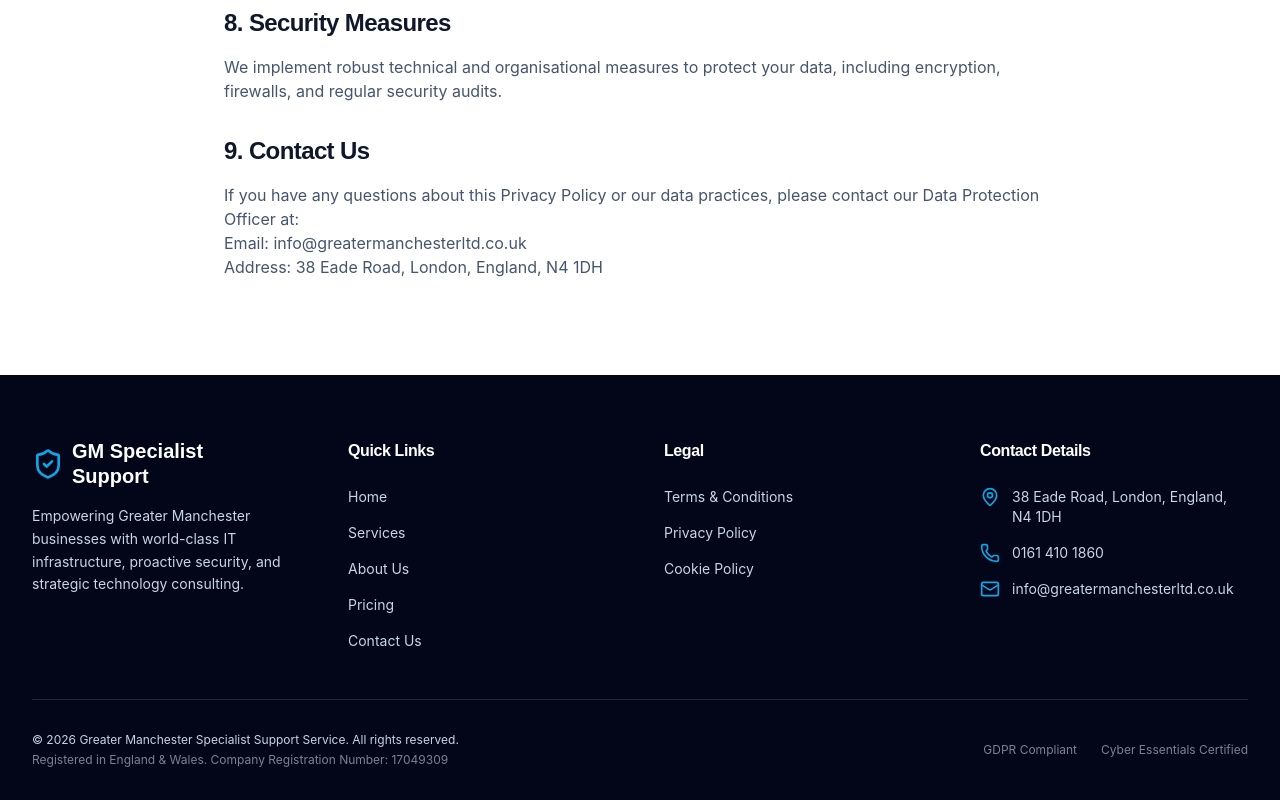
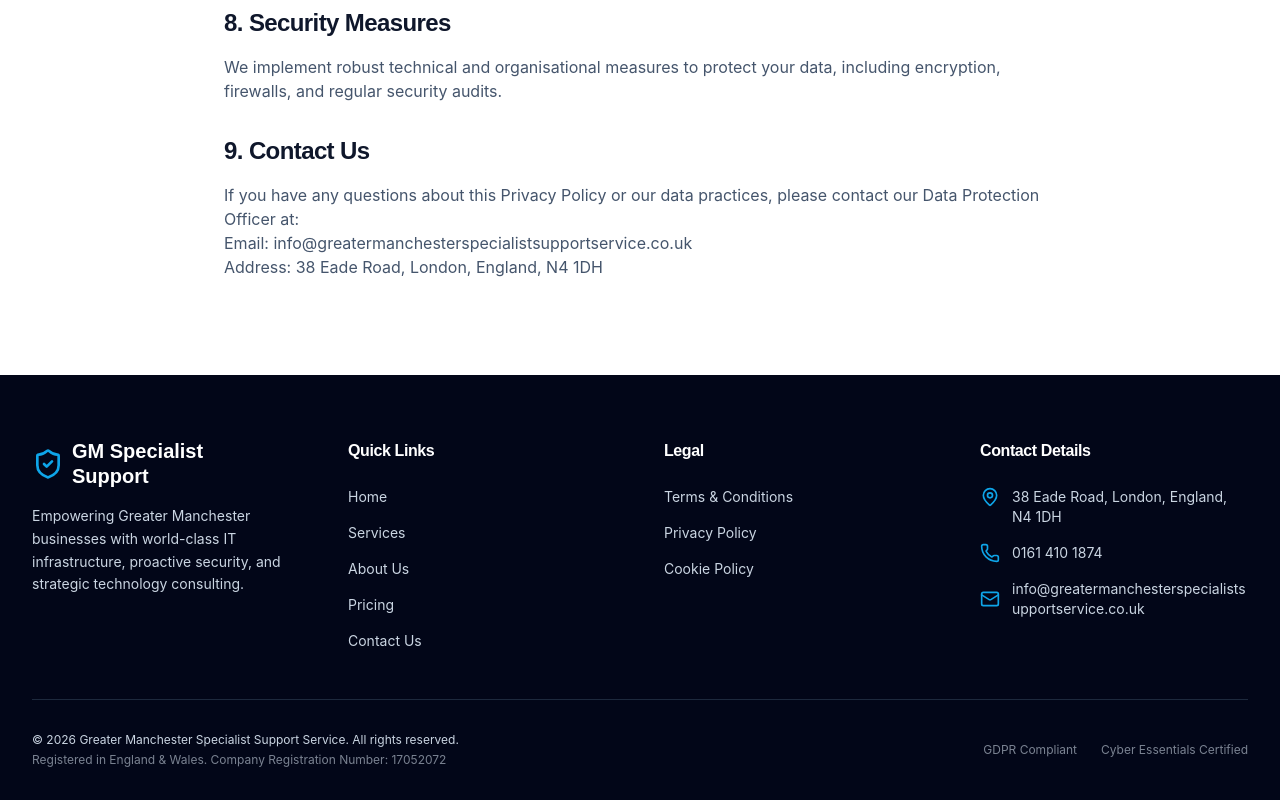
Before and after one commit to consultancy-outfit/100IT-SALESITES-001, a React (Vite) app: page /privacy in a window 1280 px wide. Shown: the part 1593-2393 px from the top of the page. Built offline with nearby package versions, Linux system fonts and the light colour scheme.

Commit message:
Update company details in Footer component

```diff
--- a/src/components/Footer.tsx
+++ b/src/components/Footer.tsx
@@ -4,9 +4,9 @@ import { Mail, Phone, MapPin, ShieldCheck } from 'lucide-react';
 export const COMPANY_DETAILS = {
   name: "Greater Manchester Specialist Support Service",
   address: "38 Eade Road, London, England, N4 1DH",
-  crn: "17049309",
-  phone: "0161 410 1860",
-  email: "info@greatermanchesterltd.co.uk",
+  crn: "17052072",
+  phone: "0161 410 1874",
+  email: "info@greatermanchesterspecialistsupportservice.co.uk",
   hours: "Mon - Fri: 09:00 - 17:30",
 };
 
```
